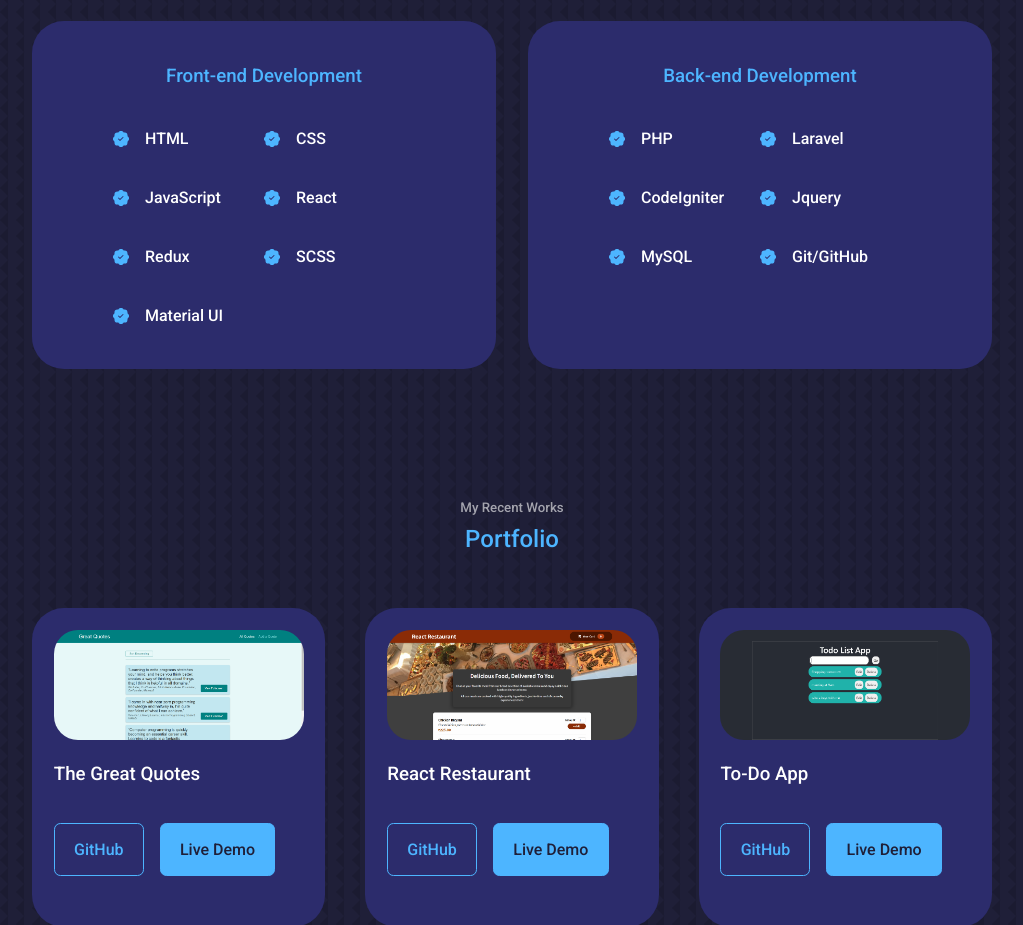
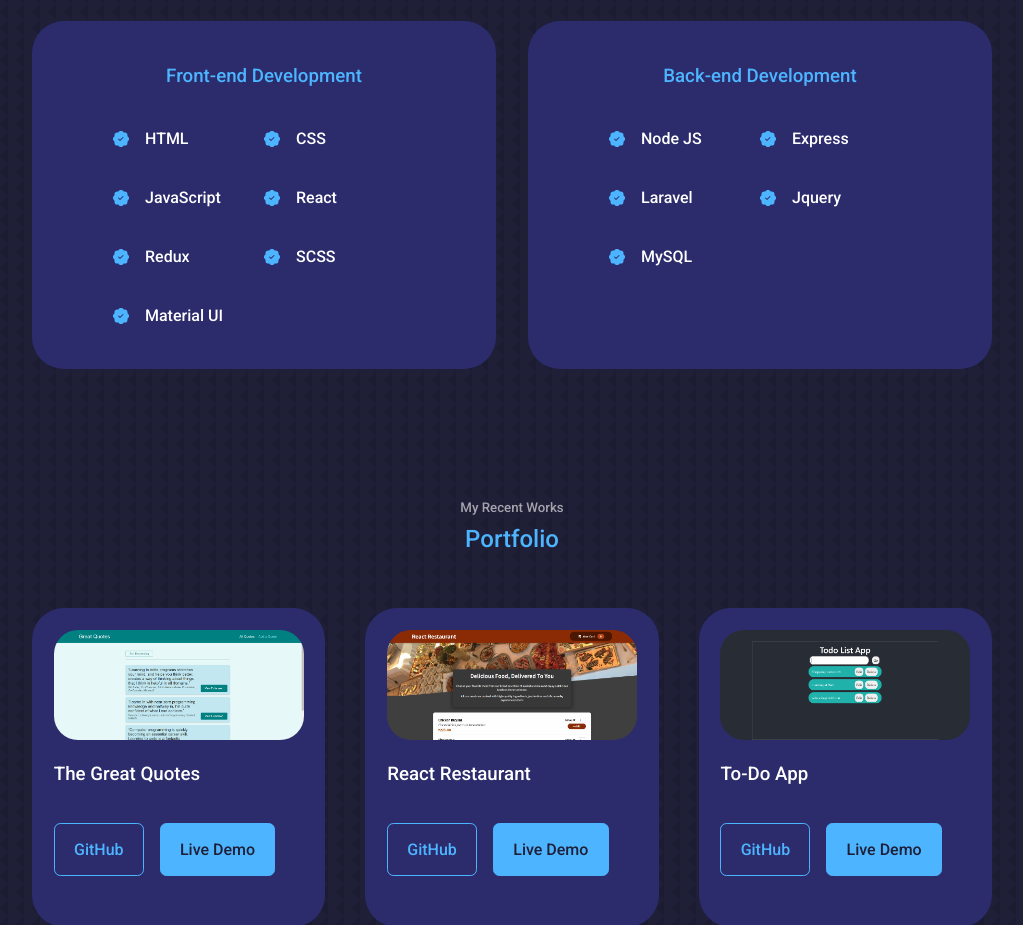
Before and after one commit to athifahamedj/portfolio, a React (Create React App) app: page / in a window 1280 px wide. Shown: the part 1180-2105 px from the top of the page, without its empty margins (128-1151 px from the left). Built offline with nearby package versions, Linux system fonts and the light colour scheme.

Commit message:
Update Experience.jsx

```diff
--- a/src/components/experience/Experience.jsx
+++ b/src/components/experience/Experience.jsx
@@ -44,17 +44,17 @@ const Experience = () => {
         <div className="experience__backend">
           <h3>Back-end Development</h3>
           <div className="experience__content">
+           <article className="experience__details">
+              <BsFillPatchCheckFill className="experience__details-icon" />
+              <h4>Node JS</h4>
+          </article>
           <article className="experience__details">
               <BsFillPatchCheckFill className="experience__details-icon" />
-              <h4>PHP</h4>
+              <h4>Express</h4>
             </article>
             <article className="experience__details">
               <BsFillPatchCheckFill className="experience__details-icon" />
               <h4>Laravel</h4>
-            </article>
-            <article className="experience__details">
-              <BsFillPatchCheckFill className="experience__details-icon" />
-              <h4>CodeIgniter</h4>
             </article>
             <article className="experience__details">
               <BsFillPatchCheckFill className="experience__details-icon" />
@@ -64,10 +64,6 @@ const Experience = () => {
               <BsFillPatchCheckFill className="experience__details-icon" />
               <h4>MySQL</h4>
             </article>
-            <article className="experience__details">
-              <BsFillPatchCheckFill className="experience__details-icon" />
-              <h4>Git/GitHub</h4>
-            </article>
           </div>
         </div>
       </div>
```
